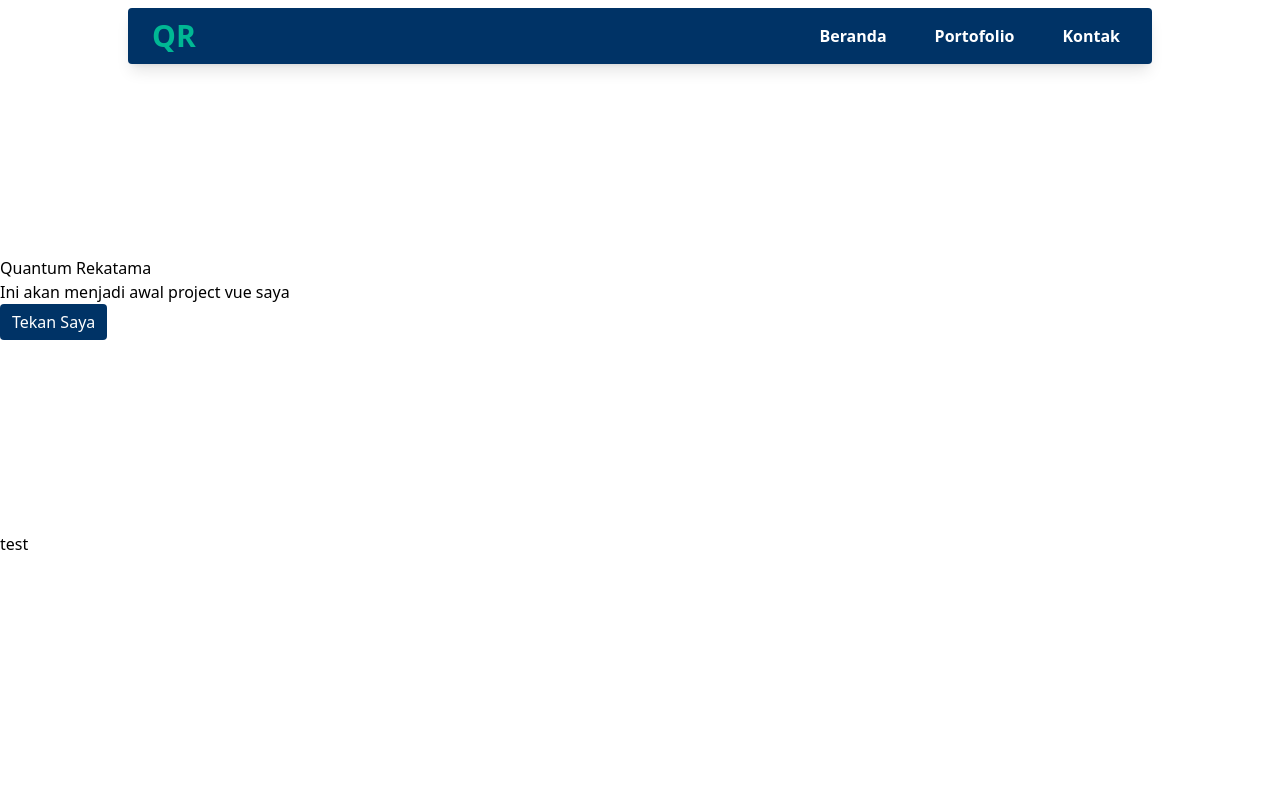
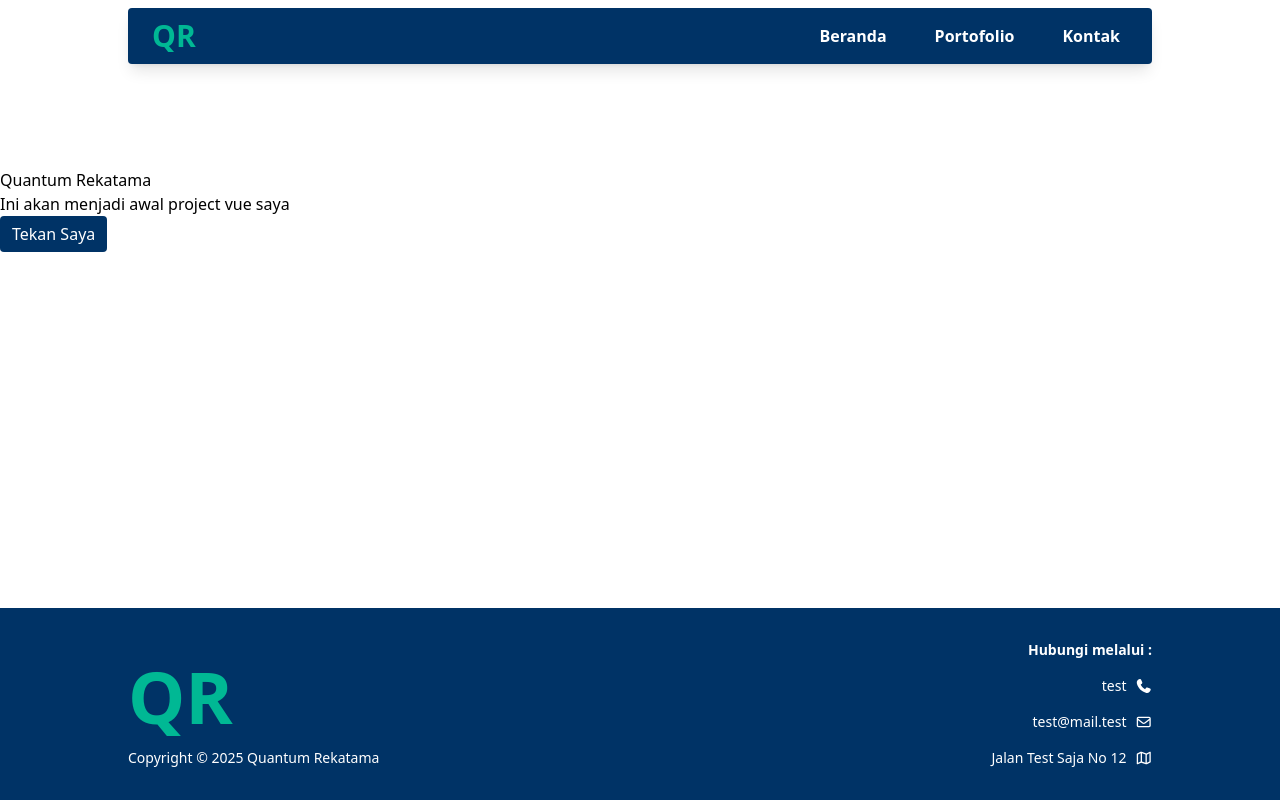
Before and after one commit to mtaufikbaskoro/qr-vue, a Vue app: page / in a window 1280 px wide. Built offline with nearby package versions, Linux system fonts and the light colour scheme.

Commit message:
create footer and implement font-awesome

```diff
--- a/package.json
+++ b/package.json
@@ -13,6 +13,11 @@
     "format": "prettier --write src/"
   },
   "dependencies": {
+    "@fortawesome/fontawesome-svg-core": "^7.1.0",
+    "@fortawesome/free-brands-svg-icons": "^7.1.0",
+    "@fortawesome/free-regular-svg-icons": "^7.1.0",
+    "@fortawesome/free-solid-svg-icons": "^7.1.0",
+    "@fortawesome/vue-fontawesome": "^3.1.2",
     "vue": "^3.5.22"
   },
   "devDependencies": {
--- a/src/assets/main.css
+++ b/src/assets/main.css
@@ -5,6 +5,7 @@
 :root {
   margin: 0;
   padding: 0;
+  min-height: 100vh;
 
   /* variables */
   --color-primary: #003366;
--- /dev/null
+++ b/src/components/Footer.vue
@@ -0,0 +1,27 @@
+<script setup>
+import { ref } from 'vue'
+
+const contacts = ref([
+  { type: 'phone', value: 'test', url: '' },
+  { type: 'mail', value: 'test@mail.test', url: '' },
+  { type: 'address', value: 'Jalan Test Saja No 12', url: '' },
+])
+</script>
+
+<template>
+  <footer class="w-full max-w-5xl flex justify-between items-end my-8">
+    <div class="flex flex-col justify-end items-start gap-4">
+      <h1 class="text-7xl text-secondary font-bold uppercase">qr</h1>
+      <p class="text-sm">Copyright © 2025 Quantum Rekatama</p>
+    </div>
+    <div class="flex flex-col justify-center items-end gap-4 text-sm">
+      <h6 class="font-semibold">Hubungi melalui :</h6>
+      <div class="space-x-2" v-for="(contact, index) in contacts" :key="index">
+        <span>{{ contact.value }}</span>
+        <font-awesome-icon v-if="contact.type === 'mail'" :icon="['far', 'envelope']" />
+        <font-awesome-icon v-else-if="contact.type === 'phone'" :icon="['fas', 'phone']" />
+        <font-awesome-icon v-else-if="contact.type === 'address'" :icon="['far', 'map']" />
+      </div>
+    </div>
+  </footer>
+</template>
--- a/src/layouts/HomeLayout.vue
+++ b/src/layouts/HomeLayout.vue
@@ -1,13 +1,18 @@
 <script setup>
 import Navbar from '@/components/Navbar.vue'
+import Footer from '@/components/Footer.vue'
 </script>
 
 <template>
-  <div class="min-h-100 min-w-full space-y-48">
+  <div class="min-h-full min-w-full flex flex-col justify-between gap-24">
     <div class="min-w-full flex justify-center items-center my-2">
       <Navbar></Navbar>
     </div>
     <main><slot /></main>
-    <footer>test</footer>
+    <div
+      class="fixed bottom-0 min-w-full flex justify-center items-center bg-primary text-primary-foreground"
+    >
+      <Footer></Footer>
+    </div>
   </div>
 </template>
--- a/src/main.js
+++ b/src/main.js
@@ -1,5 +1,15 @@
 import { createApp } from 'vue'
 import App from './App.vue'
 import './assets/main.css'
+import { library } from '@fortawesome/fontawesome-svg-core'
+import { faEnvelope, faMap } from '@fortawesome/free-regular-svg-icons'
+import { FontAwesomeIcon } from '@fortawesome/vue-fontawesome'
+import { faPhone } from '@fortawesome/free-solid-svg-icons'
 
-createApp(App).mount('#app')
+library.add(faEnvelope, faPhone, faMap)
+
+const app = createApp(App)
+
+app.component('font-awesome-icon', FontAwesomeIcon)
+
+app.mount('#app')
```
Also changed, not shown: 1 other file (tests, documents, lock files or other folders).
